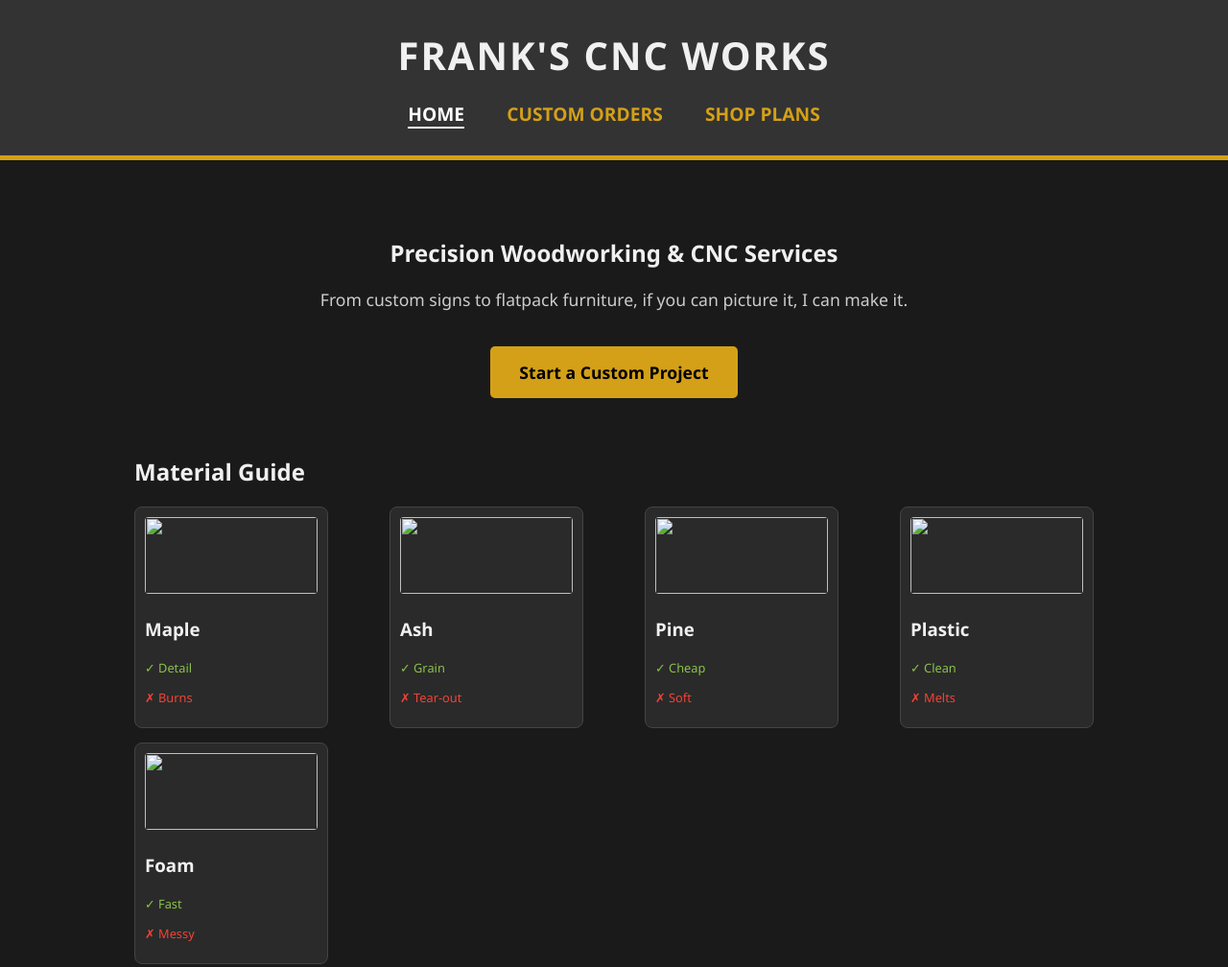
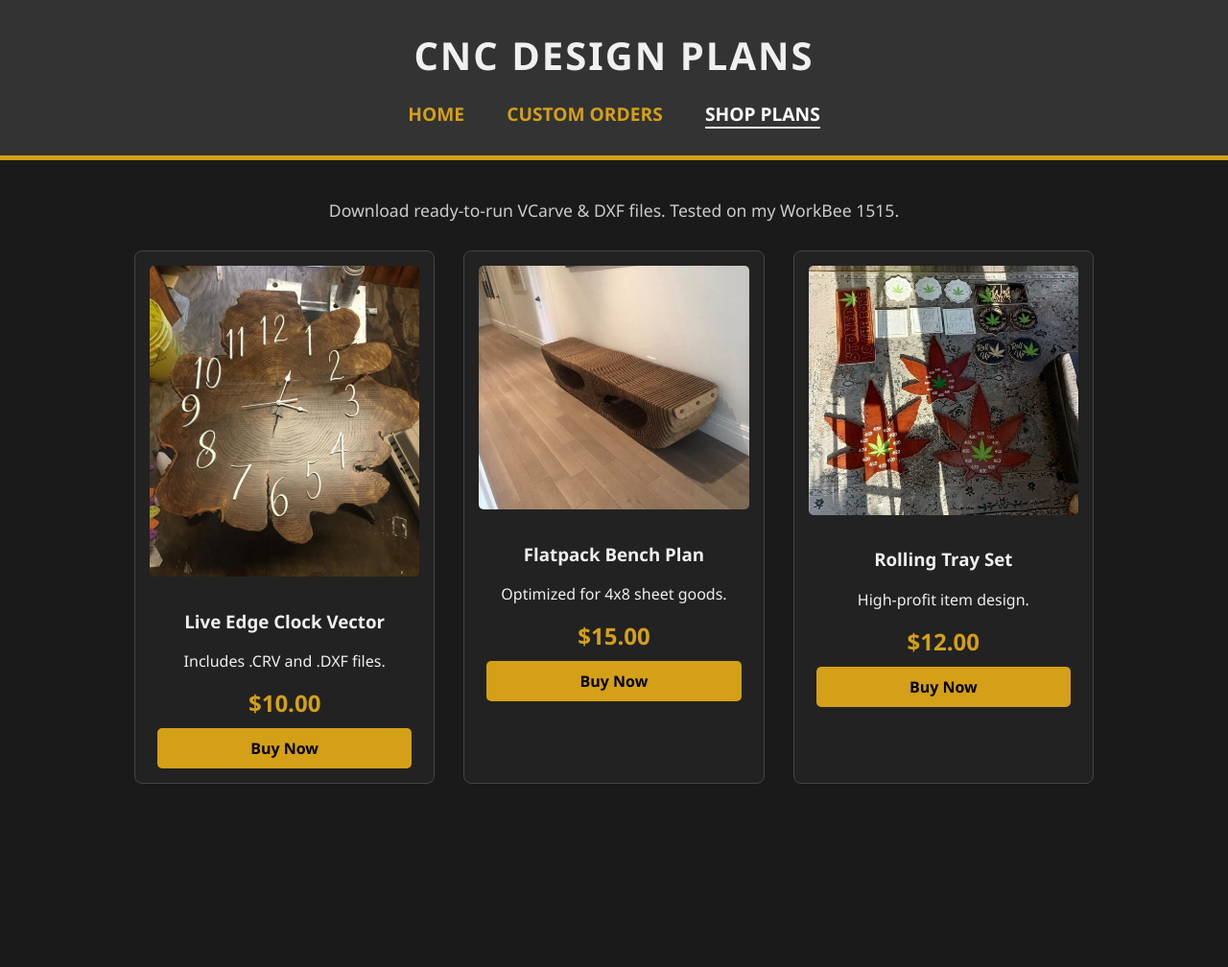
Before and after one commit to gounderfrank-glitch/Mywebsite, a plain HTML site: page shop.html in a window 1280 px wide. Shown: the top 1008 px of the page at 96% size. After the commit the page ends 837 px from the top, so only its background shows below. Drawn offline with Linux system fonts and the light colour scheme.

Commit message:
Add files via upload

```diff
--- a/shop.html
+++ b/shop.html
@@ -2,77 +2,64 @@
 <html lang="en">
 <head>
     <meta charset="UTF-8">
-    <meta name="viewport" content="width=device-width, initial-scale=1.0">
-    <title>Frank's CNC & Woodshop</title>
+    <title>Shop Plans - Frank's CNC</title>
     <style>
         body { font-family: 'Segoe UI', sans-serif; margin: 0; padding: 0; background-color: #1a1a1a; color: #f0f0f0; }
         header { background-color: #333; padding: 30px 20px; text-align: center; border-bottom: 5px solid #d4a017; }
         h1 { margin: 0; font-size: 2.5em; text-transform: uppercase; letter-spacing: 2px; }
 
-        /* THE NEW NAVIGATION BAR */
         nav { margin-top: 20px; }
         .nav-link { color: #d4a017; text-decoration: none; font-size: 1.2em; margin: 0 20px; font-weight: bold; text-transform: uppercase; }
         .nav-link:hover { color: #fff; }
         .nav-link.active { color: #fff; border-bottom: 2px solid #fff; }
 
         .container { max-width: 1000px; margin: 0 auto; padding: 20px; }
-
-        /* Gallery & Grid Styles */
-        .gallery { display: grid; grid-template-columns: repeat(auto-fit, minmax(300px, 1fr)); gap: 20px; margin-top: 20px; }
-        .project-card { background: #2a2a2a; padding: 15px; border-radius: 8px; text-align: center; border: 1px solid #444; }
-        .project-card img { width: 100%; border-radius: 5px; }
-
-        .material-grid { display: flex; flex-wrap: wrap; gap: 15px; margin-top: 20px; justify-content: space-between; }
-        .material-card { background: #2a2a2a; padding: 10px; width: 18%; min-width: 150px; border-radius: 8px; border: 1px solid #444; }
-        .material-card img { width: 100%; height: 80px; object-fit: cover; border-radius: 4px; }
-        .material-pros { font-size: 0.8em; color: #8bc34a; }
-        .material-cons { font-size: 0.8em; color: #f44336; }
-
-        .btn { background-color: #d4a017; color: black; padding: 15px 30px; text-decoration: none; font-weight: bold; border-radius: 5px; display: inline-block; margin-top: 20px; font-size: 1.1em; }
-        .btn:hover { background-color: #fff; }
+        .shop-grid { display: grid; grid-template-columns: repeat(auto-fit, minmax(250px, 1fr)); gap: 30px; margin-top: 30px; }
+        .product-card { background: #222; border: 1px solid #444; border-radius: 8px; padding: 15px; text-align: center; }
+        .product-card img { width: 100%; border-radius: 5px; margin-bottom: 10px; }
+        .price { font-size: 1.5em; color: #d4a017; font-weight: bold; margin: 10px 0; display: block; }
+        .buy-btn { background-color: #d4a017; color: black; padding: 10px 20px; text-decoration: none; font-weight: bold; border-radius: 5px; display: inline-block; width: 80%; }
+        .buy-btn:hover { background-color: #fff; }
     </style>
 </head>
 <body>
     <header>
-        <h1>Frank's CNC Works</h1>
+        <h1>CNC Design Plans</h1>
         <nav>
-            <a href="index.html" class="nav-link active">Home</a>
+            <a href="index.html" class="nav-link">Home</a>
             <a href="custom.html" class="nav-link">Custom Orders</a>
-            <a href="shop.html" class="nav-link">Shop Plans</a>
+            <a href="shop.html" class="nav-link active">Shop Plans</a>
         </nav>
     </header>
 
     <div class="container">
-        <section style="text-align: center; padding: 40px 0;">
-            <h2>Precision Woodworking & CNC Services</h2>
-            <p style="font-size: 1.1em; color: #ccc;">From custom signs to flatpack furniture, if you can picture it, I can make it.</p>
-            <a href="custom.html" class="btn">Start a Custom Project</a>
-        </section>
+        <p style="text-align: center; margin-top: 20px; font-size: 1.1em; color: #ccc;">Download ready-to-run VCarve & DXF files. Tested on my WorkBee 1515.</p>
 
-        <section>
-            <h2>Material Guide</h2>
-            <div class="material-grid">
-                <div class="material-card"><img src="images/wood_maple.jpg"><h3>Maple</h3><p class="material-pros">✓ Detail</p><p class="material-cons">✗ Burns</p></div>
-                <div class="material-card"><img src="images/wood_ash.jpg"><h3>Ash</h3><p class="material-pros">✓ Grain</p><p class="material-cons">✗ Tear-out</p></div>
-                <div class="material-card"><img src="images/wood_pine.jpg"><h3>Pine</h3><p class="material-pros">✓ Cheap</p><p class="material-cons">✗ Soft</p></div>
-                <div class="material-card"><img src="images/material_plastic.jpg"><h3>Plastic</h3><p class="material-pros">✓ Clean</p><p class="material-cons">✗ Melts</p></div>
-                <div class="material-card"><img src="images/material_foam.jpg"><h3>Foam</h3><p class="material-pros">✓ Fast</p><p class="material-cons">✗ Messy</p></div>
+        <div class="shop-grid">
+            <div class="product-card">
+                <img src="images/nice clock.jpg" alt="Clock Plan">
+                <h3>Live Edge Clock Vector</h3>
+                <p>Includes .CRV and .DXF files.</p>
+                <span class="price">$10.00</span>
+                <a href="#" class="buy-btn">Buy Now</a>
             </div>
-        </section>
 
-        <section style="margin-top: 40px;">
-            <h2>Recent Projects</h2>
-            <div class="gallery">
-                <div class="project-card"><img src="images/nice clock.jpg"><h3>Custom Decor</h3></div>
-                <div class="project-card"><img src="images/long flatpack bench.jpg"><h3>Flatpack Furniture</h3></div>
-                <div class="project-card"><img src="images/weed stuff.jpg"><h3>Accessories</h3></div>
+            <div class="product-card">
+                <img src="images/long flatpack bench.jpg" alt="Bench Plan">
+                <h3>Flatpack Bench Plan</h3>
+                <p>Optimized for 4x8 sheet goods.</p>
+                <span class="price">$15.00</span>
+                <a href="#" class="buy-btn">Buy Now</a>
             </div>
-        </section>
 
-        <section style="text-align: center; margin-top: 50px; padding: 20px; border-top: 1px solid #333;">
-            <p style="color: #aaa;">Call/Text: <a href="tel:+12064658772" style="color: #d4a017;">(206) 465-8772</a></p>
-            <p style="color: #aaa;">Email: gounderfrank@gmail.com</p>
-        </section>
+            <div class="product-card">
+                <img src="images/weed stuff.jpg" alt="Tray Plan">
+                <h3>Rolling Tray Set</h3>
+                <p>High-profit item design.</p>
+                <span class="price">$12.00</span>
+                <a href="#" class="buy-btn">Buy Now</a>
+            </div>
+        </div>
     </div>
 </body>
 </html>
```
Also changed, not shown: index.html (+25 -44 lines).
